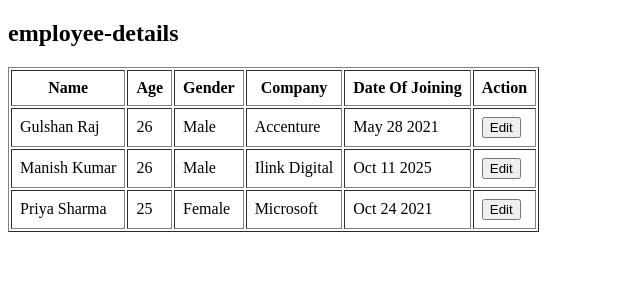
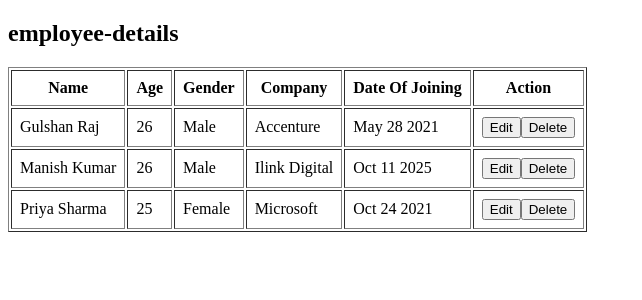
Before and after one commit to gulshan-raj99/angular-learning, an Angular app: page / in a window 1280 px wide. Shown: the top 300 px of the page, without its empty margins (0-642 px from the left). Built offline with nearby package versions, Linux system fonts and the light colour scheme.

Commit message:
Delete Individual employee

```diff
--- a/src/app/components/employee-details/employee-details.html
+++ b/src/app/components/employee-details/employee-details.html
@@ -14,7 +14,8 @@
     <td>{{emp.gender}}</td>
     <td>{{emp.currentCompany}}</td>
   <td>{{emp.dateOfJoining | date:'MMM dd yyyy'}}</td>
-  <td><button (click)="$event.stopPropagation(); openModel(emp)">Edit</button></td>
+  <td><button (click)="$event.stopPropagation(); openModel(emp)">Edit</button>
+  <button (click)="$event.stopPropagation(); deleteEmployee(emp)">Delete</button></td>
 </tr>
 </table>
 
--- a/src/app/components/employee-details/employee-details.ts
+++ b/src/app/components/employee-details/employee-details.ts
@@ -64,4 +64,12 @@ export class EmployeeDetails {
   closeModel(){
     this.selectedEmployee = null;
   }
+
+  deleteEmployee(emp: Employee){
+    const confirmed = confirm(`Are you sure you want to delete ${emp.name}?`);
+    if(confirmed){
+      this.employees = this.employees.filter((e) => e.name !== emp.name);
+      this.employeeService.updateEmployee(this.employees);
+    }
+  }
 }
```
